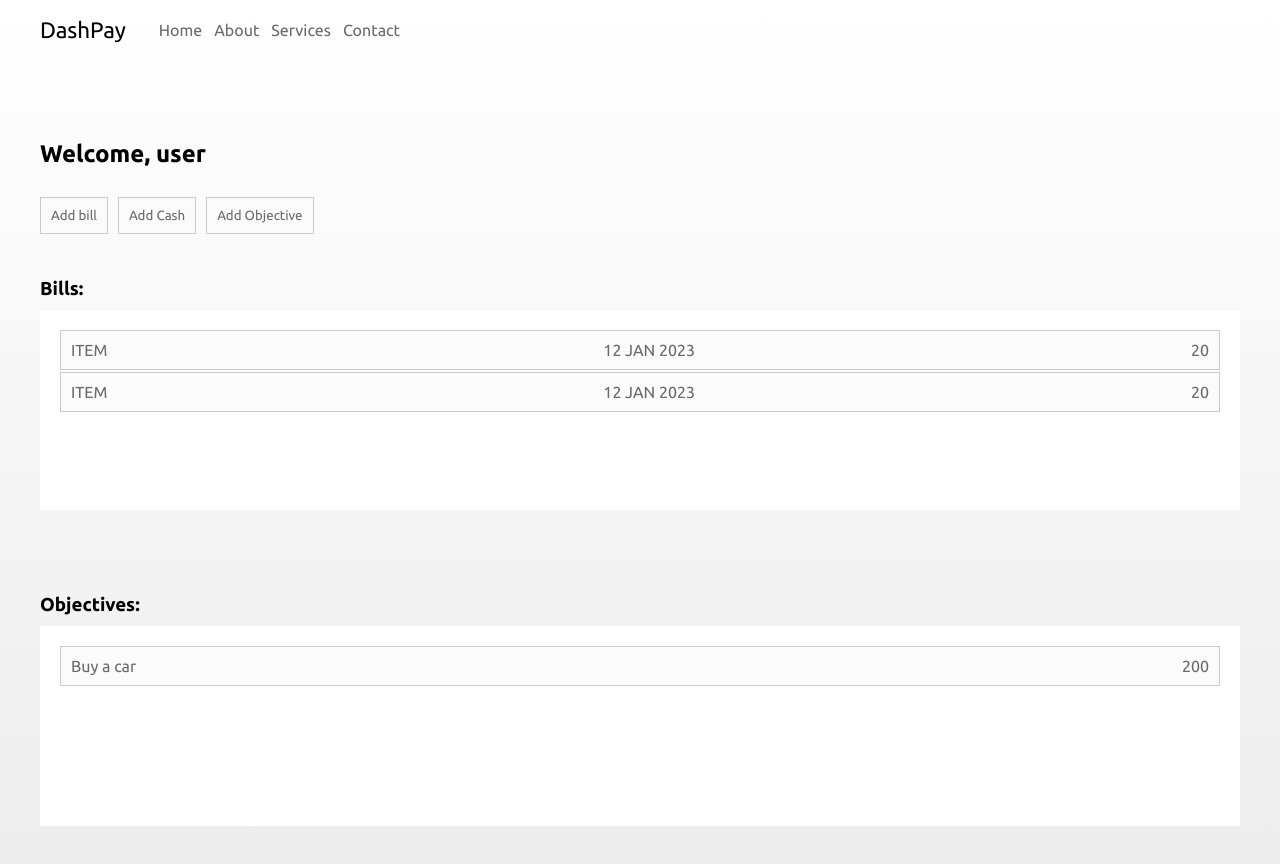
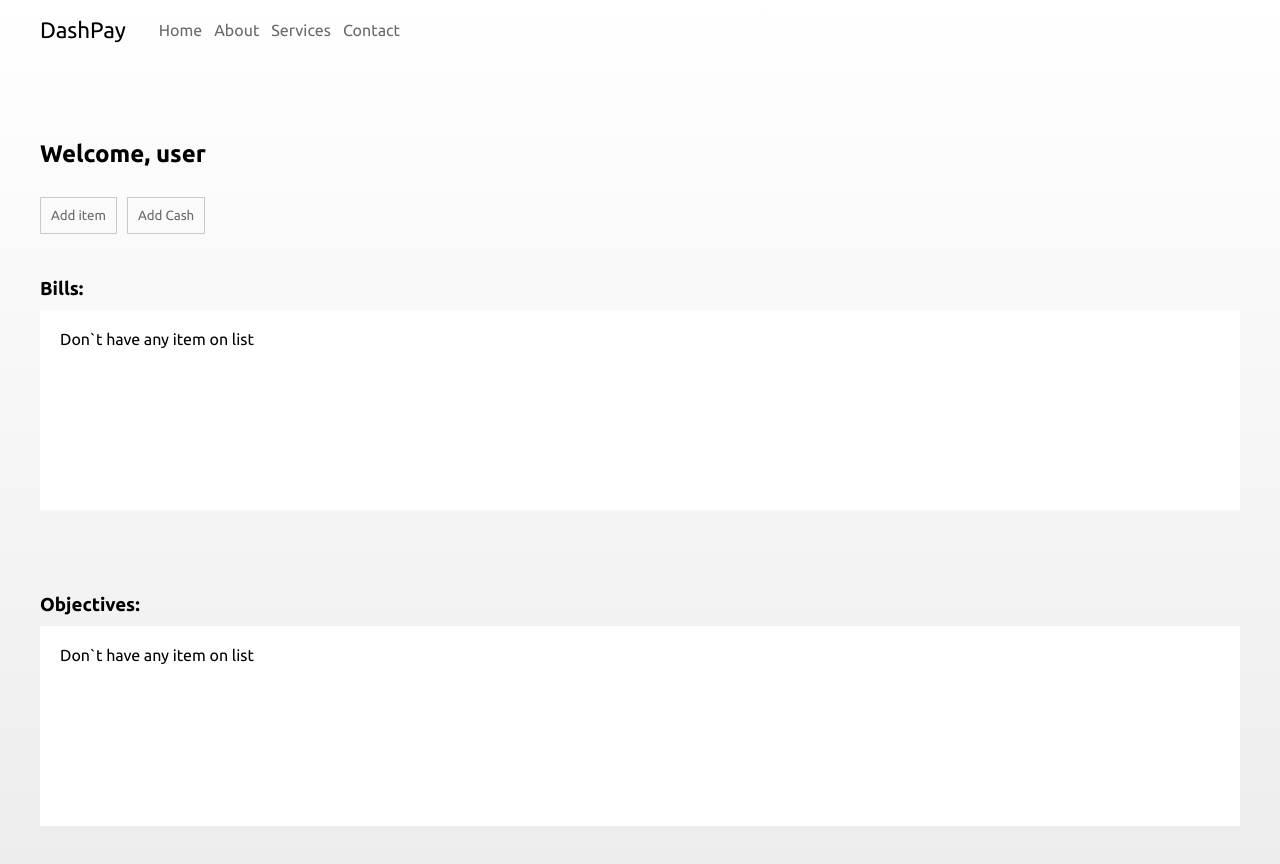
Before and after one commit to leokoby/dash-pay, a React (Vite) app: page /dash in a window 1280 px wide. Shown: the top 864 px of the page. Built offline with nearby package versions, Linux system fonts and the light colour scheme.

Commit message:
feature: start of implementing modal

```diff
--- a/src/components/BoxOfItems/BoxOfItems.tsx
+++ b/src/components/BoxOfItems/BoxOfItems.tsx
@@ -43,7 +43,7 @@ const ItemList = styled.span`
 
 type TypeBox = {
   titleOfBox: string;
-  arrayOfItems: Items[];
+  arrayOfItems?: Items[];
 }
 
 type Items = {
@@ -65,7 +65,7 @@ export default function BoxOfItems({titleOfBox, arrayOfItems}: TypeBox) {
               <p>{item.value}</p>
             </ItemList>
           )
-        }): 'Don`t have any items on list'}
+        }): 'Don`t have any item on list'}
       </BoxofItemsContent>
     </BoxofItemsContainer>
   )
--- a/src/components/Input/Input.tsx
+++ b/src/components/Input/Input.tsx
@@ -6,7 +6,7 @@ type InputProps = {
   nameOfInput: string;
   placeholder: string;
   onchange: React.ChangeEventHandler<HTMLInputElement>;
-  value: string
+  value: string | number
 };
 
 const InputComponent = styled.input`
--- a/src/components/Modal/Modal.tsx
+++ b/src/components/Modal/Modal.tsx
@@ -1,22 +1,41 @@
 import React from 'react'
+import styled from 'styled-components';
+
+const ModalContainer = styled.div`
+  width: 100%;
+  max-width: 400px;
+  height: 300px;
+  background: #fff;
+  display: flex;
+  flex-direction: column;
+  align-items: center;
+  justify-content: flex-start;
+  padding: 10px;
+  border: 1px solid var(--color-gray-3);
+  position: fixed;
+  top: 50%;
+  left: 50%;
+  transform: translate(-50%, -50%);
+`
+
 
 type ModalProps = {
-  children: React.ReactNode,
-  title: string,
-  smallText: string
+  children?: React.ReactNode,
+  title?: string,
+  smallText?: string
 }
 
 export default function Modal({children, title = 'Modal Title', smallText = 'Description text'}: ModalProps) {
   return (
     <React.Fragment>
       <div></div>
-      <div>
+      <ModalContainer>
         <h3>{title}</h3>
         <p>{smallText}</p>
         <div>
           {children}
         </div>
-      </div>
+      </ModalContainer>
     </React.Fragment>
   )
 }
--- a/src/pages/Dash/DashBoard.tsx
+++ b/src/pages/Dash/DashBoard.tsx
@@ -22,22 +22,6 @@ const DashPageContainer = styled.div`
 `
 
 export default function DashBoard() {
-  const testeArray = [
-    {
-      title: "ITEM",
-      date: "12 JAN 2023",
-      value: 20
-    },
-    {
-      title: "ITEM",
-      date: "12 JAN 2023",
-      value: 20
-    },
-]
-  const test2 = [{
-    title: "Buy a car",
-    value: 200.00
-  }]
 
   return (
     <DashPageContainer>
@@ -47,8 +31,8 @@ export default function DashBoard() {
           <MenuDashBoard />
         </section>
         <section>
-            <BoxOfItems titleOfBox='Bills:' arrayOfItems={testeArray}/>
-            <BoxOfItems titleOfBox='Objectives:' arrayOfItems={test2}/>
+            <BoxOfItems titleOfBox='Bills:' />
+            <BoxOfItems titleOfBox='Objectives:' />
         </section>
       </div>
     </DashPageContainer>
--- a/src/pages/Dash/MenuDashBoard.tsx
+++ b/src/pages/Dash/MenuDashBoard.tsx
@@ -1,5 +1,7 @@
-import React from 'react'
-import { styled } from 'styled-components'
+import React from "react";
+import { styled } from "styled-components";
+import Modal from "../../components/Modal/Modal";
+import Input from "../../components/Input/Input";
 
 const MenuWrapper = styled.nav`
   width: 100%;
@@ -9,27 +11,66 @@ const MenuWrapper = styled.nav`
   gap: 10px;
   margin-top: 2rem;
 
-  button{
+  button {
     background: transparent;
     border: 1px solid var(--color-gray-3);
     padding: 10px;
     cursor: pointer;
     transition: all 200ms ease-in-out;
     color: var(--color-gray-2);
-    &:hover{
+    &:hover {
       background: var(--color-gray-1);
       color: var(--color-gray-4);
-      box-shadow: 2px 2px 10px rgba(0,0,0,0.69);
+      box-shadow: 2px 2px 10px rgba(0, 0, 0, 0.69);
     }
   }
-`
+`;
+export default function MenuDashBoard() {
+  const [addItem, setAddItem] = React.useState(false);
+  const [itemInfos, setItemInfos] = React.useState({
+    title: "",
+    date: "",
+    valueOfItem: "0",
+  });
 
-export default function MenuDashBoard() {
   return (
     <MenuWrapper>
-     <button>Add bill</button>
-     <button>Add Cash</button>
-     <button>Add Objective</button>
+      <button onClick={() => setAddItem(!addItem)}>Add item</button>
+      <button>Add Cash</button>
+      {addItem ? (
+        <Modal
+          title="Add your bill"
+          smallText="fill the fields below to add a bill in your dashboard"
+        >
+          <Input
+            typeOfInput="text"
+            nameOfInput="itemName"
+            value={itemInfos.title}
+            onchange={(e) =>
+              setItemInfos({ ...itemInfos, title: e.target.value })
+            }
+            placeholder="Item name"
+          />
+          <Input
+            typeOfInput="text"
+            nameOfInput="itemValue"
+            value={itemInfos.valueOfItem}
+            onchange={(e) =>
+              setItemInfos({ ...itemInfos, valueOfItem: e.target.value})
+            }
+            placeholder="Item value"
+          />
+          <Input
+            typeOfInput="text"
+            nameOfInput="itemDate"
+            value={itemInfos.date}
+            onchange={(e) =>
+              setItemInfos({ ...itemInfos, date: e.target.value })
+            }
+            placeholder="Item date"
+          />
+        </Modal>
+      ) : null}
     </MenuWrapper>
-  )
+  );
 }
```
